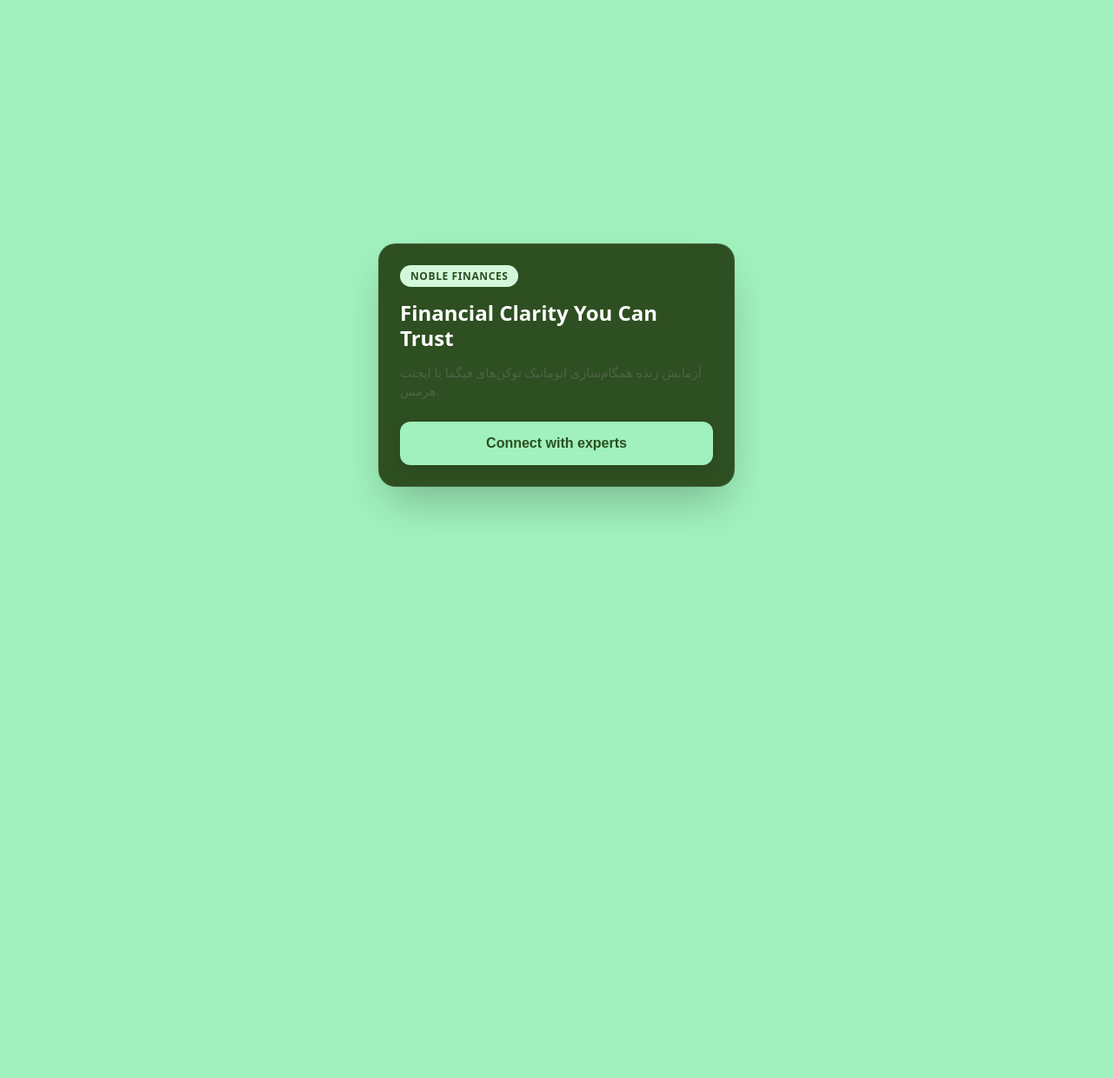
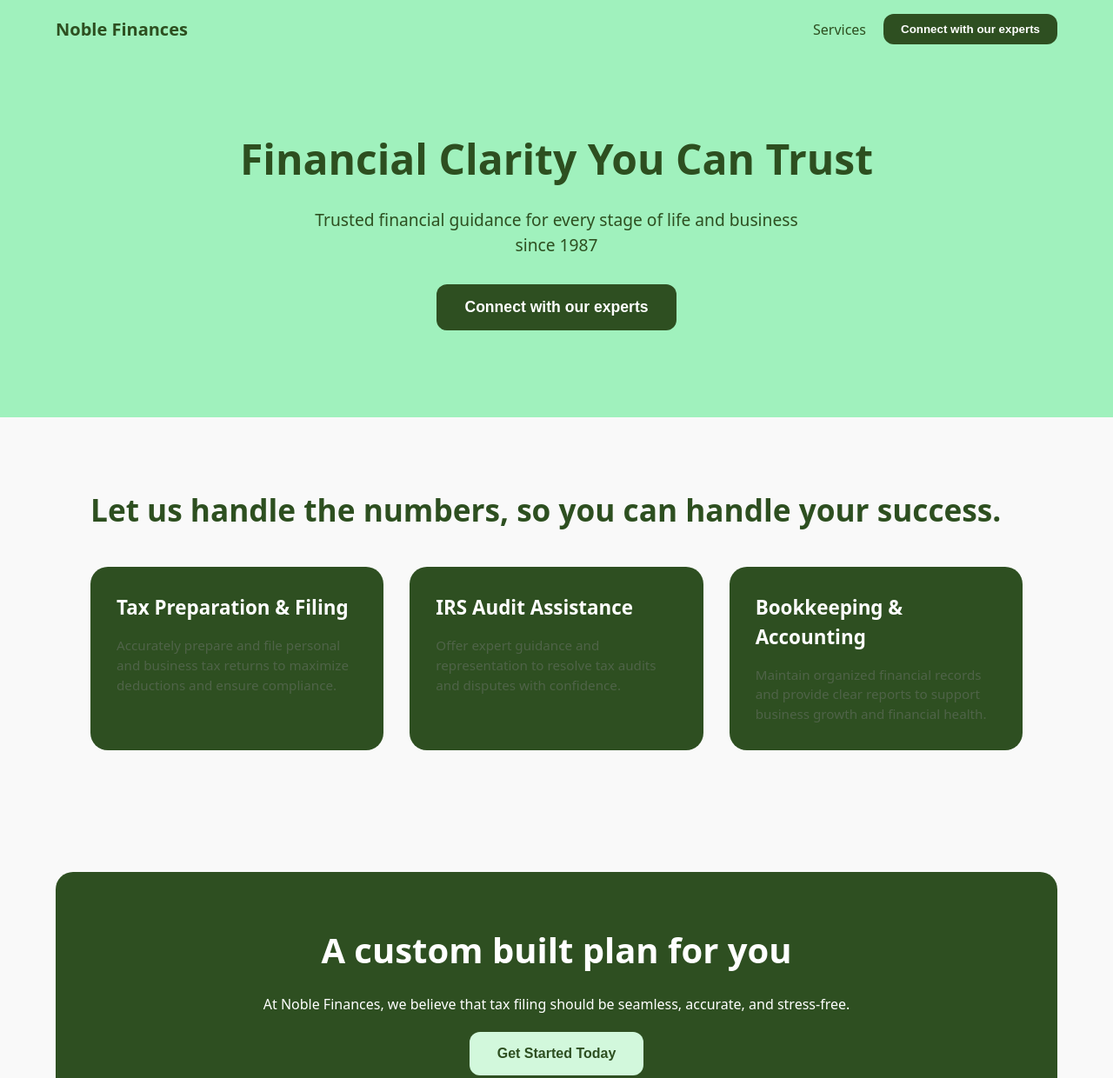
Before and after one commit to 938923794793740913/figma-tokens-demo, a website: page index.html in a window 1280 px wide. Shown: the top 1240 px of the page at 87% size. Before the commit the page ends 840 px from the top, so only its background shows below. Drawn offline with Linux system fonts and the light colour scheme.

Commit message:
feat(ui): Deploy complete Noble Finances landing page matching Figma layout 🎨

```diff
--- a/index.html
+++ b/index.html
@@ -3,87 +3,192 @@
 <head>
   <meta charset="UTF-8">
   <meta name="viewport" content="width=device-width, initial-scale=1.0">
-  <title>Noble Finances - Figma Tokens Live Sync</title>
+  <title>Noble Finances - Full Figma Landing Page</title>
   <link rel="stylesheet" href="./globals.css">
   <style>
+    * { box-sizing: border-box; margin: 0; padding: 0; }
     body {
-      background-color: var(--color-bg-main, #a0f1bd);
+      font-family: system-ui, -apple-system, BlinkMacSystemFont, 'Segoe UI', Roboto, sans-serif;
+      background-color: var(--color-bg-secondary, #f9f9f9);
       color: var(--color-text-main, #2d4f20);
-      font-family: system-ui, -apple-system, sans-serif;
-      display: flex;
-      justify-content: center;
-      align-items: center;
-      min-height: 100vh;
-      margin: 0;
-      padding: 20px;
-      transition: all 0.4s ease;
+      line-height: 1.5;
     }
 
-    .card {
+    /* NAV */
+    nav {
+      background-color: var(--color-bg-main, #a0f1bd);
+      padding: var(--spacing-md, 16px) 5%;
+      display: flex;
+      justify-content: space-between;
+      align-items: center;
+    }
+    .logo {
+      font-weight: 800;
+      font-size: 1.25rem;
+      color: var(--color-text-main, #2d4f20);
+    }
+    .nav-links {
+      display: flex;
+      gap: 20px;
+      align-items: center;
+    }
+    .nav-btn {
       background-color: var(--color-bg-dark, #2e4f21);
       color: var(--color-text-light, #ffffff);
-      border-radius: var(--radius-card, 20px);
-      padding: var(--spacing-lg, 24px);
-      max-width: 360px;
-      width: 100%;
-      box-shadow: 0 25px 50px -12px rgba(0, 0, 0, 0.25);
-      border: 1px solid rgba(255, 255, 255, 0.1);
-      transition: all 0.4s ease;
+      padding: 10px 20px;
+      border-radius: var(--radius-btn, 12px);
+      border: none;
+      font-weight: 600;
+      cursor: pointer;
     }
 
-    .badge {
+    /* HERO */
+    .hero {
+      background-color: var(--color-bg-main, #a0f1bd);
+      padding: 80px 5% 100px;
+      text-align: center;
+    }
+    .hero h1 {
+      font-size: 3rem;
+      font-weight: 800;
+      max-width: 800px;
+      margin: 0 auto 20px;
+      color: var(--color-text-main, #2d4f20);
+    }
+    .hero p {
+      font-size: 1.2rem;
+      max-width: 600px;
+      margin: 0 auto 30px;
+      color: var(--color-text-main, #2d4f20);
+    }
+    .hero-btn {
+      background-color: var(--color-bg-dark, #2e4f21);
+      color: var(--color-text-light, #ffffff);
+      padding: 16px 32px;
+      font-size: 1.1rem;
+      border-radius: var(--radius-btn, 12px);
+      border: none;
+      font-weight: 700;
+      cursor: pointer;
+    }
+
+    /* SERVICES */
+    .services {
+      padding: 80px 5%;
+      max-width: 1200px;
+      margin: 0 auto;
+    }
+    .services h2 {
+      font-size: 2.2rem;
+      margin-bottom: 40px;
+      color: var(--color-text-main, #2d4f20);
+    }
+    .grid {
+      display: grid;
+      grid-template-columns: repeat(auto-fit, minmax(300px, 1fr));
+      gap: 30px;
+    }
+    .service-card {
+      background-color: var(--color-bg-dark, #2e4f21);
+      color: var(--color-text-light, #ffffff);
+      padding: 30px;
+      border-radius: var(--radius-card, 20px);
+    }
+    .service-card h3 {
+      font-size: 1.4rem;
+      margin-bottom: 15px;
+    }
+    .service-card p {
+      color: var(--color-text-muted, #d4e4cf);
+      font-size: 0.95rem;
+    }
+
+    /* CTA SECTION */
+    .cta {
+      background-color: var(--color-bg-dark, #2e4f21);
+      color: var(--color-text-light, #ffffff);
+      margin: 60px 5%;
+      padding: 60px;
+      border-radius: var(--radius-card, 20px);
+      text-align: center;
+    }
+    .cta h2 {
+      font-size: 2.5rem;
+      margin-bottom: 20px;
+    }
+    .cta-btn {
       background-color: var(--color-accent, #d2f8dc);
       color: var(--color-text-main, #2d4f20);
-      display: inline-block;
-      padding: 4px 12px;
-      border-radius: 20px;
-      font-size: 0.75rem;
+      padding: 16px 32px;
+      font-size: 1rem;
+      border-radius: var(--radius-btn, 12px);
+      border: none;
       font-weight: 700;
-      margin-bottom: var(--spacing-md, 16px);
-      text-transform: uppercase;
-      letter-spacing: 0.05em;
+      cursor: pointer;
+      margin-top: 20px;
     }
 
-    .title {
-      margin: 0 0 var(--spacing-sm, 8px) 0;
-      font-size: 1.5rem;
-      font-weight: 800;
-      line-height: 1.2;
-    }
-
-    .desc {
-      color: var(--color-text-muted, #7d9276);
-      font-size: 0.9rem;
-      line-height: 1.5;
-      margin-bottom: var(--spacing-lg, 24px);
-    }
-
-    .btn {
-      background-color: var(--color-bg-main, #a0f1bd);
-      color: var(--color-text-main, #2d4f20);
-      border: none;
-      padding: var(--spacing-md, 16px) var(--spacing-lg, 24px);
-      border-radius: var(--radius-btn, 12px);
-      font-weight: 700;
-      font-size: 1rem;
-      cursor: pointer;
-      width: 100%;
-      transition: all 0.3s ease;
-      box-shadow: 0 4px 14px 0 rgba(0,0,0,0.1);
-    }
-
-    .btn:hover {
-      transform: translateY(-2px);
-      opacity: 0.95;
+    /* FOOTER */
+    footer {
+      background-color: var(--color-bg-dark, #2e4f21);
+      color: var(--color-text-muted, #d4e4cf);
+      padding: 40px 5%;
+      display: flex;
+      justify-content: space-between;
+      align-items: center;
+      border-top: 1px solid rgba(255,255,255,0.1);
     }
   </style>
 </head>
 <body>
-  <div class="card">
-    <span class="badge">Noble Finances</span>
-    <h1 class="title">Financial Clarity You Can Trust</h1>
-    <p class="desc">آزمایش زنده همگام‌سازی اتوماتیک توکن‌های فیگما با ایجنت هرمس.</p>
-    <button class="btn">Connect with experts</button>
-  </div>
+
+  <!-- NAV -->
+  <nav>
+    <div class="logo">Noble Finances</div>
+    <div class="nav-links">
+      <span>Services</span>
+      <button class="nav-btn">Connect with our experts</button>
+    </div>
+  </nav>
+
+  <!-- HERO SECTION -->
+  <section class="hero">
+    <h1>Financial Clarity You Can Trust</h1>
+    <p>Trusted financial guidance for every stage of life and business since 1987</p>
+    <button class="hero-btn">Connect with our experts</button>
+  </section>
+
+  <!-- SERVICES SECTION -->
+  <section class="services">
+    <h2>Let us handle the numbers, so you can handle your success.</h2>
+    <div class="grid">
+      <div class="service-card">
+        <h3>Tax Preparation & Filing</h3>
+        <p>Accurately prepare and file personal and business tax returns to maximize deductions and ensure compliance.</p>
+      </div>
+      <div class="service-card">
+        <h3>IRS Audit Assistance</h3>
+        <p>Offer expert guidance and representation to resolve tax audits and disputes with confidence.</p>
+      </div>
+      <div class="service-card">
+        <h3>Bookkeeping & Accounting</h3>
+        <p>Maintain organized financial records and provide clear reports to support business growth and financial health.</p>
+      </div>
+    </div>
+  </section>
+
+  <!-- CTA SECTION -->
+  <section class="cta">
+    <h2>A custom built plan for you</h2>
+    <p>At Noble Finances, we believe that tax filing should be seamless, accurate, and stress-free.</p>
+    <button class="cta-btn">Get Started Today</button>
+  </section>
+
+  <!-- FOOTER -->
+  <footer>
+    <div>Noble Finances</div>
+    <div>© 2025 All Rights Reserved</div>
+  </footer>
+
 </body>
 </html>
```
